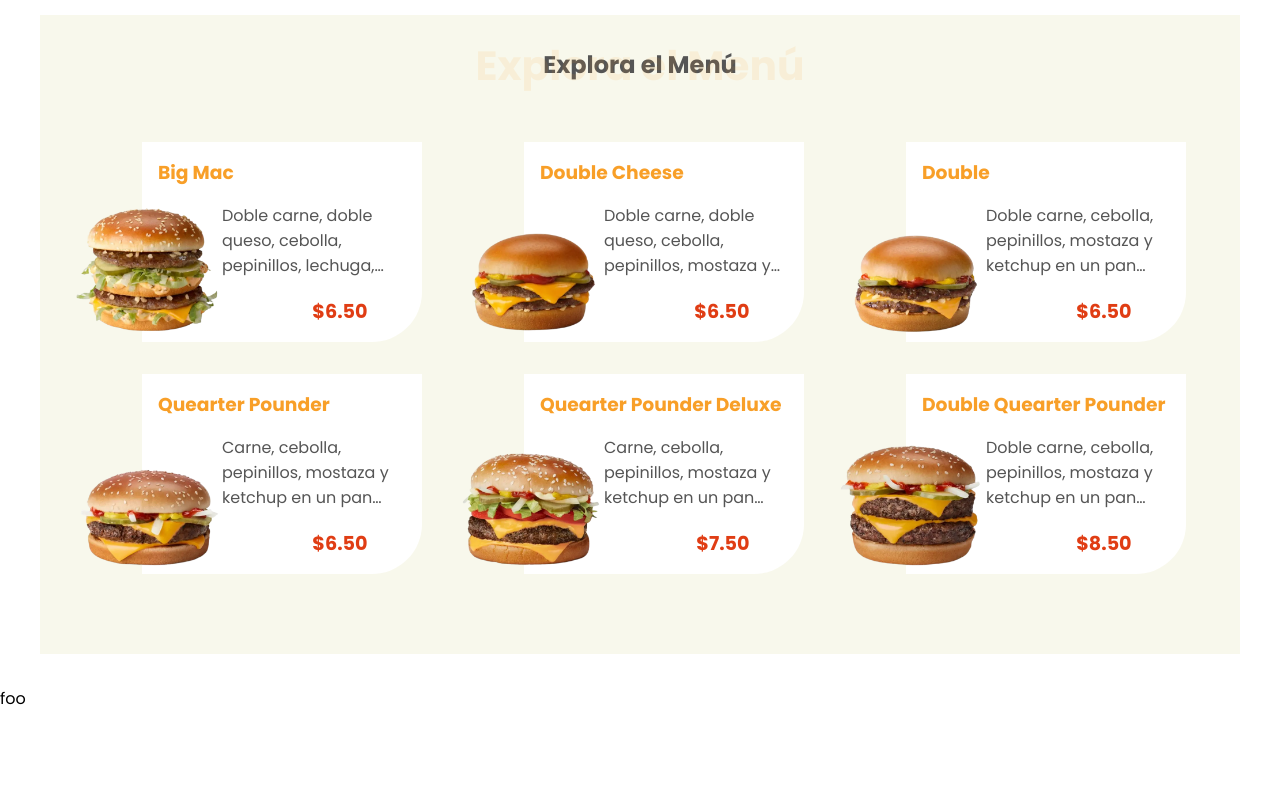
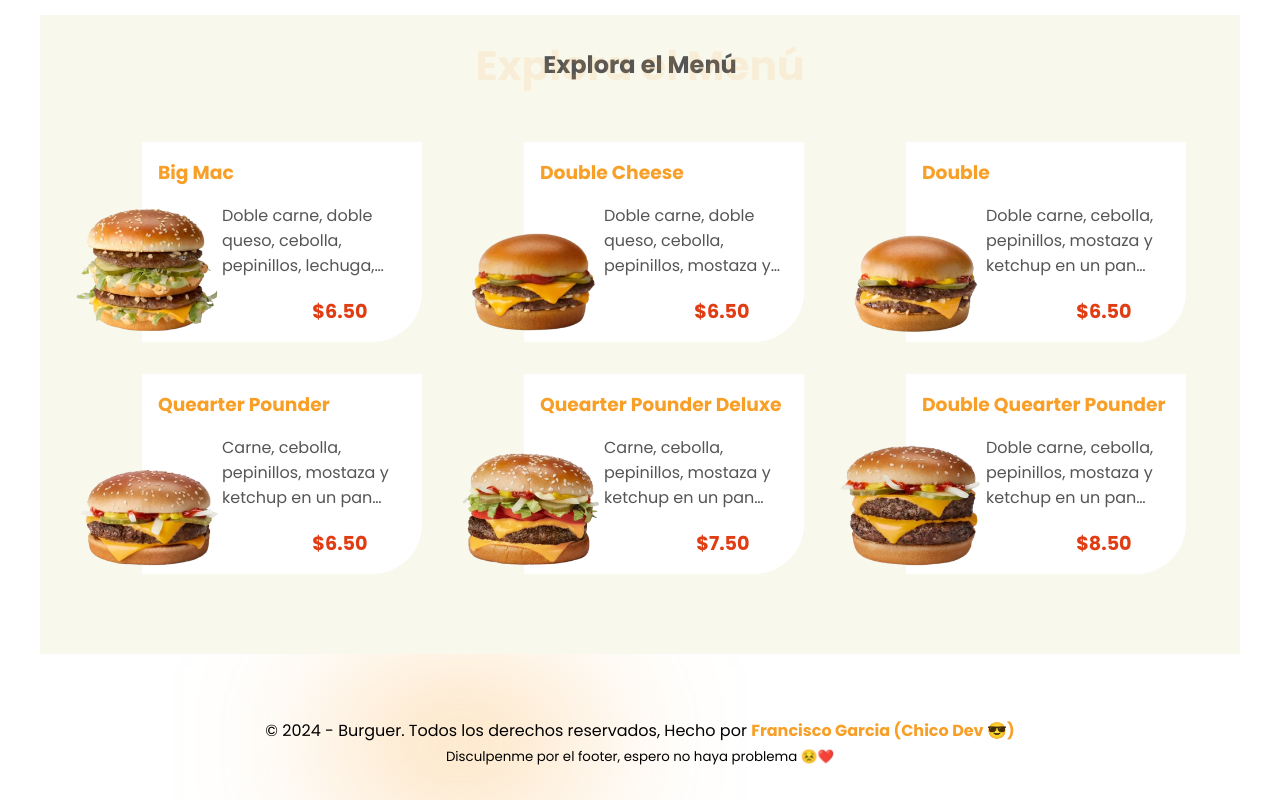
Before and after one commit to francisco-JGC/Gastronomic-Test, a React (Vite) app: page / in a window 1280 px wide. Shown: the part 660-1460 px from the top of the page. Before the commit the page ends 1371 px from the top, so only its background shows below. Built offline with nearby package versions, Linux system fonts and the light colour scheme.

Commit message:
feat: Update footer with copyright information and apology message

```diff
--- a/src/components/footer/index.jsx
+++ b/src/components/footer/index.jsx
@@ -1,5 +1,24 @@
 import './index.scss'
+import { SectionPage } from '../LayoutSectionPage'
 
 export const Footer = () => {
-  return <footer>foo</footer>
+  const year = new Date().getFullYear()
+
+  return (
+    <SectionPage className="footer">
+      <footer>
+        <p>
+          © {year} - Burguer. Todos los derechos reservados, Hecho por{' '}
+          <a
+            href="https://github.com/francisco-JGC"
+            target="_blank"
+            rel="noreferrer"
+          >
+            Francisco Garcia (Chico Dev 😎)
+          </a>
+        </p>
+        <small>Disculpenme por el footer, espero no haya problema 😣❤️</small>
+      </footer>
+    </SectionPage>
+  )
 }
--- a/src/components/footer/index.scss
+++ b/src/components/footer/index.scss
@@ -0,0 +1,10 @@
+@use '../../sass/index' as *;
+
+footer {
+  text-align: center;
+
+  a {
+    font-weight: bold;
+    color: $primary-color;
+  }
+}
```
